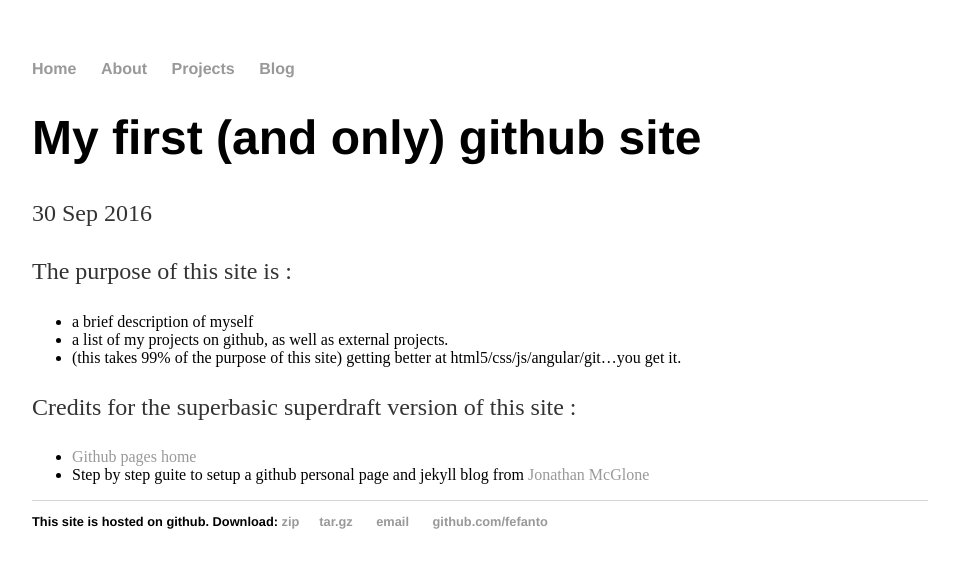
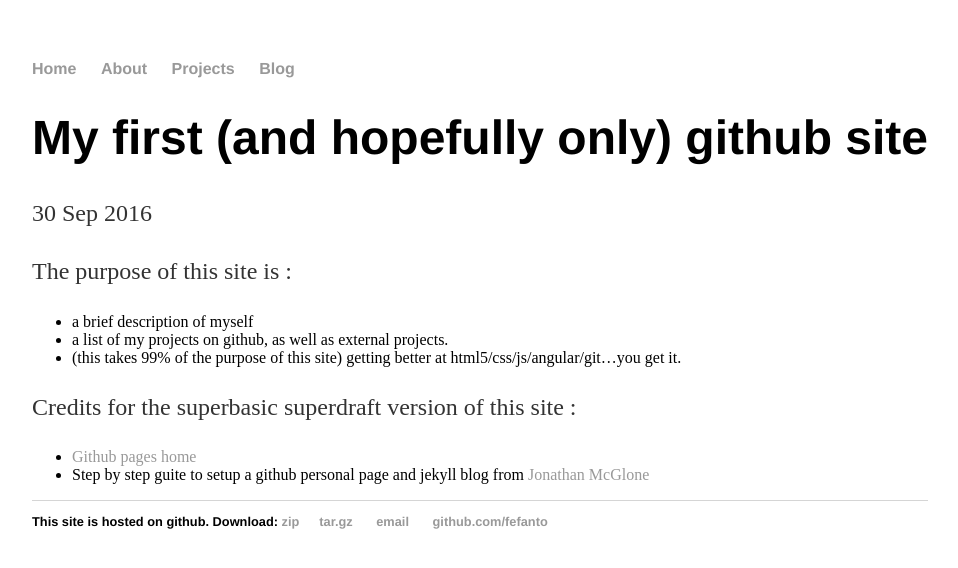
Before and after one commit to fefanto/fefanto.github.io, a Jekyll site: the page built from _posts/2016-09-30-my-first-and-only-github-site.md, in a window 1280 px wide. Shown: the top 568 px of the page, without its empty margins (160-1118 px from the left). Built offline with Jekyll 4.4.1, drawn with Linux system fonts in a browser that asks for light colours.

Commit message:
post update

```diff
--- a/_posts/2016-09-30-my-first-and-only-github-site.md
+++ b/_posts/2016-09-30-my-first-and-only-github-site.md
@@ -1,6 +1,6 @@
 ---
 layout: post
-title: "My first (and only) github site"
+title: "My first (and hopefully only) github site"
 date: 2016-09-30
 ---
 
@@ -13,5 +13,5 @@ The purpose of this site is :
 
 Credits for the superbasic superdraft version of this site :
 
-* [Github pages home](https://pages.github.com/ target="_blank)
-* Step by step guite to setup a github personal page and jekyll blog from [Jonathan McGlone](http://jmcglone.com/guides/github-pages/ target="_blank)
+* [Github pages home](https://pages.github.com/ target="_blank")
+* Step by step guite to setup a github personal page and jekyll blog from [Jonathan McGlone](http://jmcglone.com/guides/github-pages/ target="_blank")
```
Also changed, not shown: _posts/2016-09-30-testing-jekill-locally-with browser-sync.md (+1 -1 lines).
